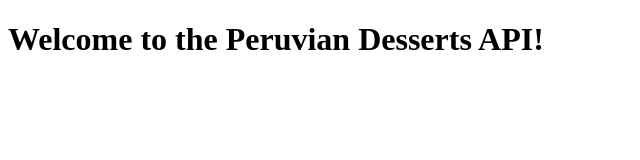
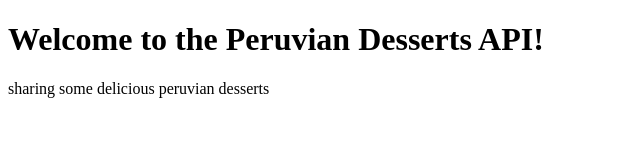
Before and after one commit to leyasalazar/peruvian-desserts-api, a website: page index.html in a window 1280 px wide. Shown: the whole page, without its empty margins (0-640 px from the left). Drawn offline with Linux system fonts and the light colour scheme.

Commit message:
first to github

```diff
--- a/index.html
+++ b/index.html
@@ -8,5 +8,6 @@
 </head>
 <body>
     <h1>Welcome to the Peruvian Desserts API!</h1>
+    <p>sharing some delicious peruvian desserts</p>
 </body>
 </html>
```
